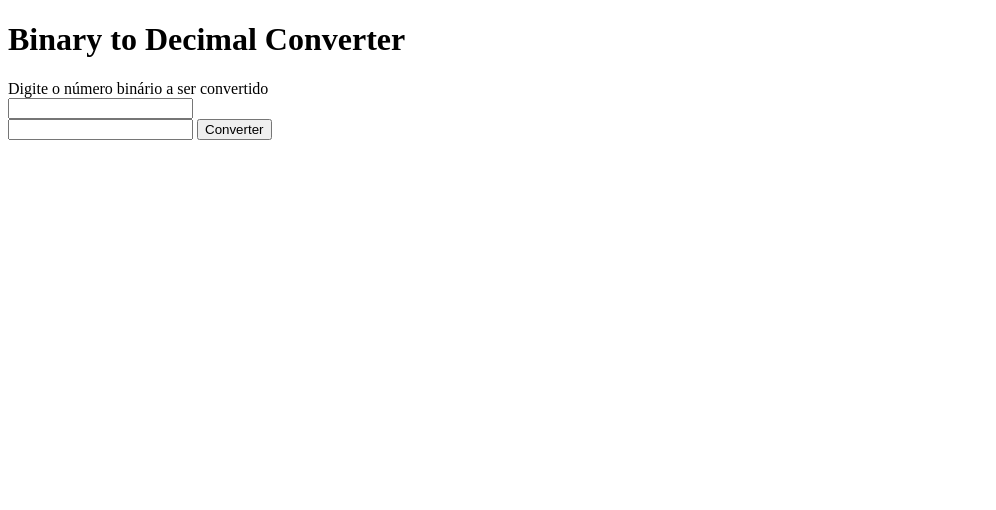
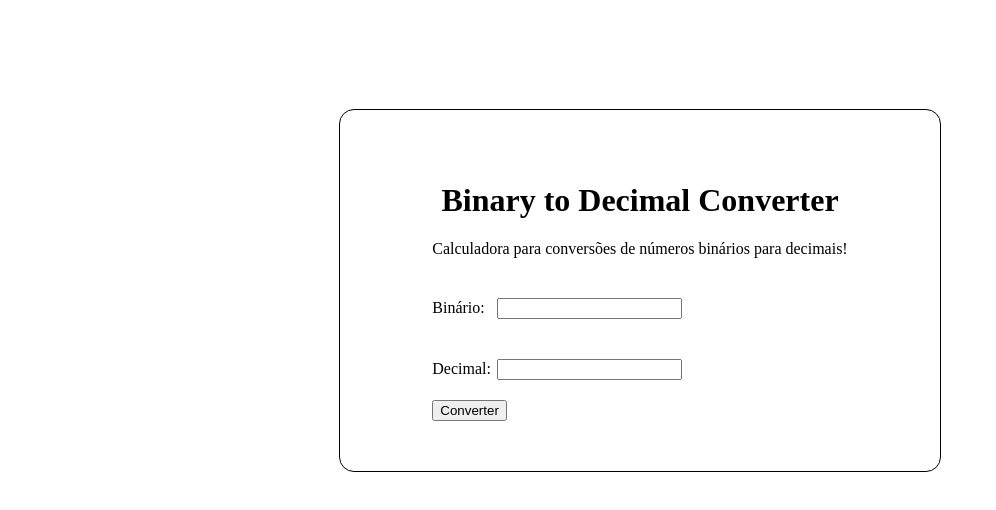
Before and after one commit to persset/binary-to-decimal-calculator, a website: page index.html in a window 1280 px wide. Shown: the whole page, without its empty margins (0-996 px from the left). Drawn offline with Linux system fonts and the light colour scheme.

Commit message:
Add Non Binary Values Verification, CSS and finish

```diff
--- a/app.js
+++ b/app.js
@@ -1,12 +1,23 @@
 "use strict";
 function Bin2Dec() {
-    var binary = document.getElementById("input_bin").value;
+    document.getElementById("input-dec").value = "";
+    var binary = document.getElementById("input-bin").value;
+    var nonBinCounter = 0;
     var decimal = 0;
-    for (var i = binary.length - 1; i >= 0; i--) {
-        decimal =
-            decimal + parseInt(binary[i]) * Math.pow(2, binary.length - 1 - i);
-        console.log(decimal);
+    for (var i = 0; i < binary.length; i++) {
+        if (binary[i] != "0" && binary[i] != "1") {
+            nonBinCounter++;
+        }
     }
-    return (document.getElementById("input_dec").value =
-        decimal.toString());
+    if (nonBinCounter > 0) {
+        alert("Por favor insira apenas valores binários!");
+    }
+    else {
+        for (var i = binary.length - 1; i >= 0; i--) {
+            decimal =
+                decimal + Number(binary[i]) * Math.pow(2, binary.length - 1 - i);
+        }
+        return (document.getElementById("input-dec").value =
+            decimal.toString());
+    }
 }
--- a/index.html
+++ b/index.html
@@ -9,21 +9,24 @@
     <title>Bin2Dec</title>
   </head>
   <body>
-    <main>
+    <main id ="main-content" class=container>
       <h1 id="title">Binary to Decimal Converter</h1>
 
       <form action="#" id="form-calc">
-        <label for="value">Digite o número binário a ser convertido</label>
+        <label for="value">Calculadora para conversões de números binários para decimais!</label>
         <br />
-        <input inputmode="numeric" type="number" name="bin_value" id="input_bin" pattern="[0-1]*"/>
+        <label for="bin-value">Binário:</label>
+        <input type="text" name="bin-value" id="input-bin"/>
         <br />
+        <label for="dec_value">Decimal:</label>
         <input
-          type="number"
-          name="dec_value"
-          id="input_dec"
+          type="text"
+          name="dec-value"
+          id="input-dec"
           readonly="readonly"
         />
-        <input type="button" onclick="Bin2Dec()" value="Converter"></input>
+        <br>
+        <input type="button" onclick="Bin2Dec()" value="Converter" id="convert-button"></input>
       </form>
     </main>
   </body>
--- a/main.css
+++ b/main.css
@@ -1,10 +1,36 @@
-input::-webkit-outer-spin-button,
-input::-webkit-inner-spin-button {
-  -webkit-appearance: none;
-  margin: 0;
+body {
+  display: flex;
+  flex: 1;
+  flex-direction: column;
+  align-items: center;
+  justify-content: center;
 }
 
-/* Firefox */
-input[type="number"] {
-  -moz-appearance: textfield;
+.container {
+  display: flex;
+  flex: 1;
+  flex-direction: column;
+  align-items: center;
+  justify-content: center;
+  border-style: solid;
+  border-radius: 15px;
+  border-width: 1px;
+  padding: 50px;
+  width: 50%;
+  max-width: 500px;
+  margin-top: 8%;
 }
+
+#input-bin {
+  margin-top: 40px;
+  margin-left: 8.5px;
+}
+
+#input-dec {
+  margin-top: 40px;
+  margin-left: 2px;
+}
+
+#convert-button {
+  margin-top: 20px;
+}
```
Also changed, not shown: app.ts (+18 -7 lines).
